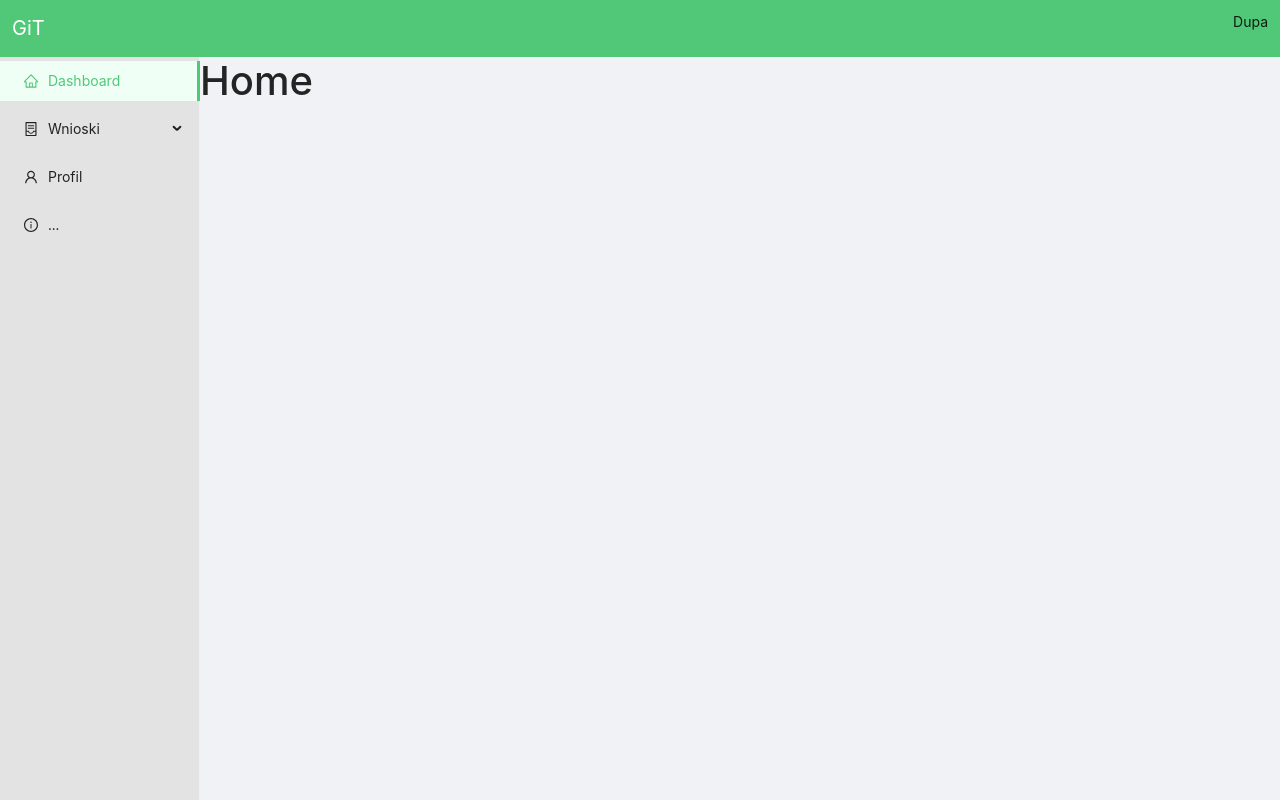
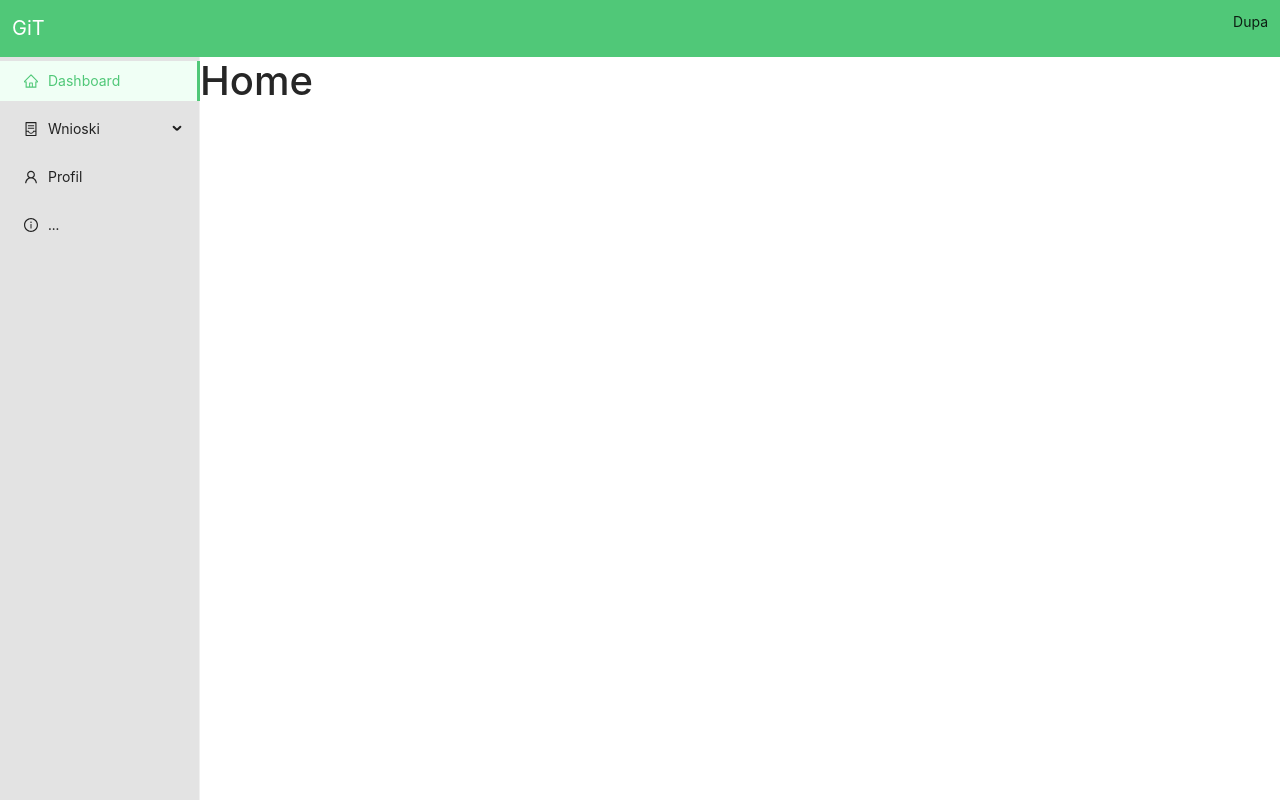
Before and after one commit to Pyoter33/PO-project, a React (Create React App) app in the folder frontend/react-app/: page / in a window 1280 px wide. Built offline with nearby package versions, Linux system fonts and the light colour scheme.

Commit message:
fix /requests/trip_acceptation

```diff
--- a/frontend/react-app/craco.config.js
+++ b/frontend/react-app/craco.config.js
@@ -10,9 +10,10 @@ module.exports = {
             modifyVars: {
               '@primary-color': '#50C878',
               '@menu-bg': '#E3E3E3',
+              '@menu-item-active-bg': '#f0fff5',
+              // '@dropdown-menu-bg': '#E3E3E3',
               // '@component-background': '#E3E3E3',
               // '@background-color-light': '#E3E3E3',
-              '@menu-item-active-bg': '#f0fff5'
             },
             javascriptEnabled: true,
           },
--- a/frontend/react-app/src/App.js
+++ b/frontend/react-app/src/App.js
@@ -11,6 +11,15 @@ import './App.less';
 
 const { Content } = Layout;
 
+// TODO: fix API
+// TODO: add api folder and make services for axios
+// TODO: changed colors theme of antd
+// TODO: edit button in Profile
+// TODO: better table in Wnioski o aktualizacje
+// TODO: make more general components
+// TODO: reflect on styling of each component/page
+// TODO: add 'data wniosku' to table
+
 function App() {
   return (
     <BrowserRouter>
@@ -20,7 +29,7 @@ function App() {
         <Layout >
           <SideBar />
 
-          <Content>
+          <Content className='content' >
             <Routes>
               <Route path='/' element={<HomePage />} />
               <Route path='account' element={<AccountPage />} />
--- a/frontend/react-app/src/App.less
+++ b/frontend/react-app/src/App.less
@@ -4,3 +4,7 @@
 .layout {
     height: 100vh;
 }
+
+.content {
+    background-color: white;
+}
```
Also changed, not shown: 1 other file (tests, documents, lock files or other folders).
